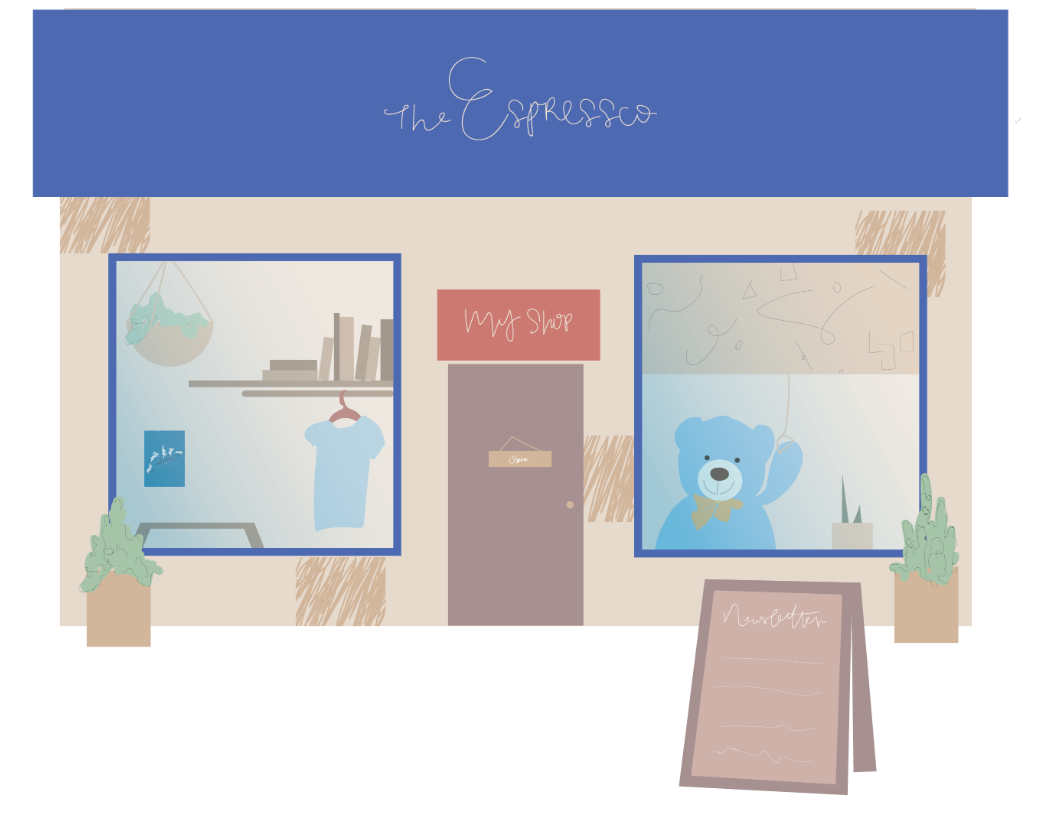
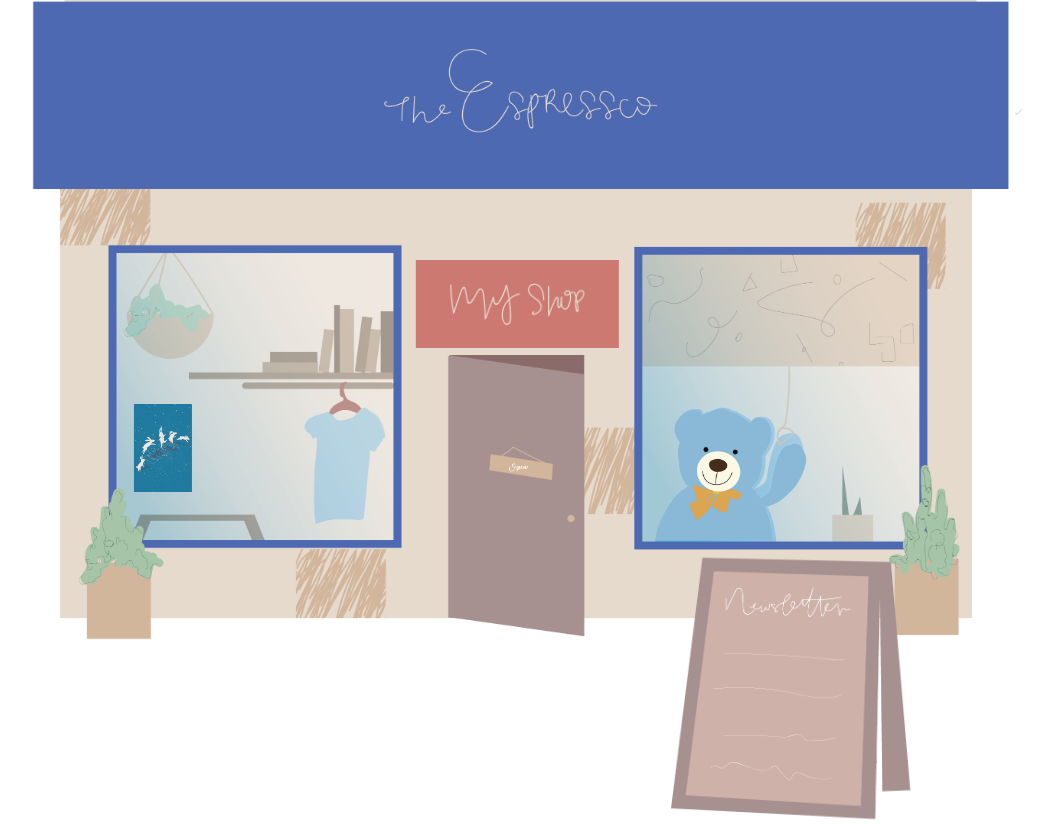
Before and after one commit to meganmok/espressco, an Angular app: page / in a window 1280 px wide. Shown: the whole page, without its empty margins (123-1176 px from the left). Built offline with nearby package versions, Linux system fonts and the light colour scheme.

Commit message:
fixed heights and added big div

```diff
--- a/src/app/app.component.html
+++ b/src/app/app.component.html
@@ -1,85 +1,76 @@
-<div style="display: flex; justify-content: center; align-items: center; height: 100vh;">
-  <img src="assets/espressco.png" alt="Home" style="width: auto; height: 100%; max-width: 100%;">
-</div>
+<div class = "home" style="position: absolute; height: 100%; top: 50%; left: 50%; transform: translate(-50%, -50%);">
+  <img src="assets/espressco.png" alt="Home" style="height: 100%;">
 
-<div>
   <a href="https://www.etsy.com/shop/theespressco" target="_blank" style="text-decoration: none;">
   <img
     src="assets/myshop.png"
     alt="My Shop"
     style="
       position: absolute;
-      top: 40%;
+      top: 38%;
       left: 50%;
       transform: translate(-50%, -50%);
       z-index: 10;
       height: 11%;
-      width: auto;
-      opacity: 0;
+      opacity: 1;
       transition: opacity 0.3s;
       cursor: pointer;"
     onmouseover="this.style.opacity='1'"
     onmouseout="this.style.opacity='0'"
   />
   </a>
-</div>
 
-<div>
   <a href="https://www.etsy.com/shop/theespressco" target="_blank" style="text-decoration: none;">
   <img
     src="assets/dooropen.png"
     alt="Door Open"
     style="
       position: absolute;
-      top: 63.25%;
+      top: 62%;
       left: 50%;
       transform: translate(-50%, -50%);
       z-index: 10;
-      height: 240px;
-      width: auto;
-      opacity: 0;
+      height: 36%;
+      opacity: 1;
       transition: opacity 0.3s;
       cursor: pointer;"
     onmouseover="this.style.opacity='1'"
     onmouseout="this.style.opacity='0'"
   />
   </a>
-</div>
 
-<div>
+
   <a href="https://theespressco.mailerpage.io/my-work/no-1-new-years">
   <img
     src="assets/hopscotch.png"
     alt="Bunnies Playing Hopscotch"
     style="
       position: absolute;
-      top: 58%;
-      left: 29.5%;
+      top: 56%;
+      left: 15%;
       transform: translate(-50%, -50%);
       z-index: 10;
-      height: 75px;
-      width: auto;
-      opacity: 0;
+      height: 11%;
+      opacity: 1;
       transition: opacity 0.3s;
       cursor: pointer;"
     onmouseover="this.style.opacity='1'"
     onmouseout="this.style.opacity='0'"
   />
   </a>
-</div>
+
 
 
 <a href="https://theespressco.mailerpage.io/contact" target="_blank" style="text-decoration: none;">
 <img src="assets/sign.png" alt="Sign"
 style="
       position: absolute;
-      top: 87%;
-      left: 66%;
+      top: 86%;
+      left: 77%;
       transform: translate(-50%, -50%);
       z-index: 10;
-      height: 225px;
-      width: auto;
-      opacity: 0;
+      height: 34%;
+      opacity: 1;
       transition: opacity 0.3s;
       cursor: pointer;"
     onmouseover="this.style.opacity='1'"
@@ -91,16 +82,16 @@ style="
 <img src="assets/bluebear.gif" alt="Blue Bear"
 style="
       position: absolute;
-      top: 58%;
-      left: 63%;
+      top: 57%;
+      left: 72%;
       transform: translate(-50%, -50%);
       z-index: 10;
-      height: 145px;
-      width: auto;
-      opacity: 0;
+      height: 21%;
+      opacity: 1;
       transition: opacity 0.3s;
       cursor: pointer;"
     onmouseover="this.style.opacity='1'"
     onmouseout="this.style.opacity='0'"/>
 </a>
+</div>
 <router-outlet />
```
Also changed, not shown: public/assets/espressco.png, public/assets/home.png (deleted).
